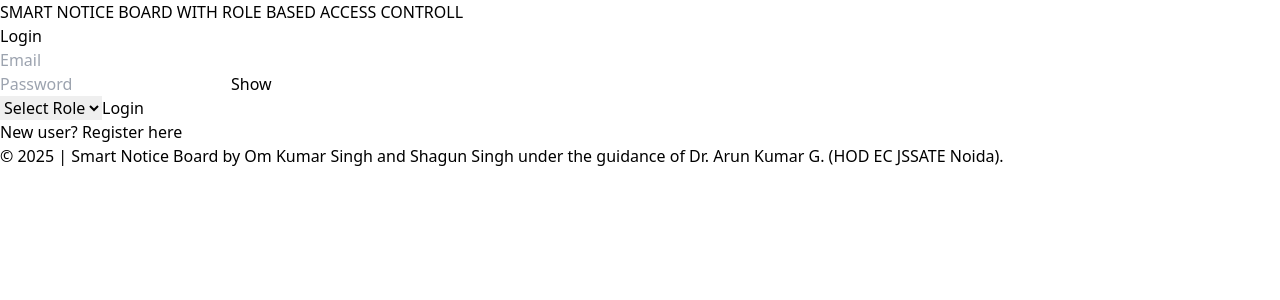
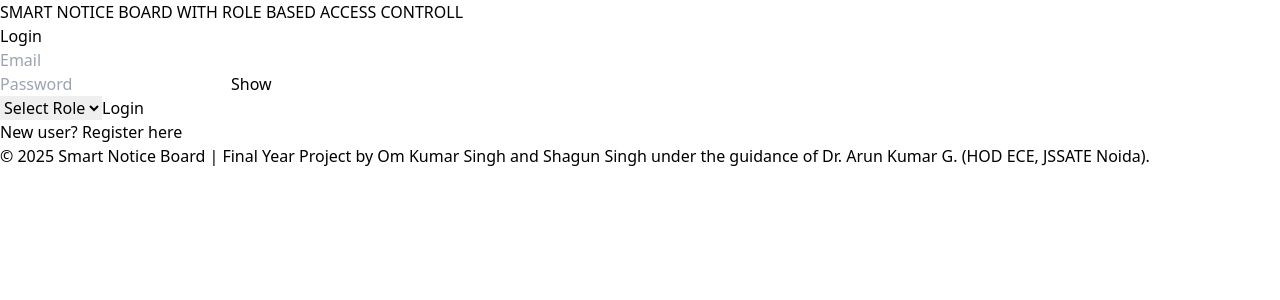
Before and after one commit to om-singh50/Major-Project, a React (Vite) app in the folder client/: page / in a window 1280 px wide. Shown: the top 300 px of the page. Built offline with nearby package versions, Linux system fonts and the light colour scheme.

Commit message:
Update Footer.jsx

```diff
--- a/client/src/components/Footer.jsx
+++ b/client/src/components/Footer.jsx
@@ -1,7 +1,7 @@
 // src/components/Footer.jsx
 const Footer = () => (
     <footer className="bg-[#006A71] text-white p-2 text-center text-sm mt-4 shadow-md">
-      © 2025 | Smart Notice Board by Om Kumar Singh and Shagun Singh under the guidance of Dr. Arun Kumar G. (HOD EC JSSATE Noida).
+      © 2025 Smart Notice Board | Final Year Project by Om Kumar Singh and Shagun Singh under the guidance of Dr. Arun Kumar G. (HOD ECE, JSSATE Noida).
     </footer>
   );
   export default Footer;
```
